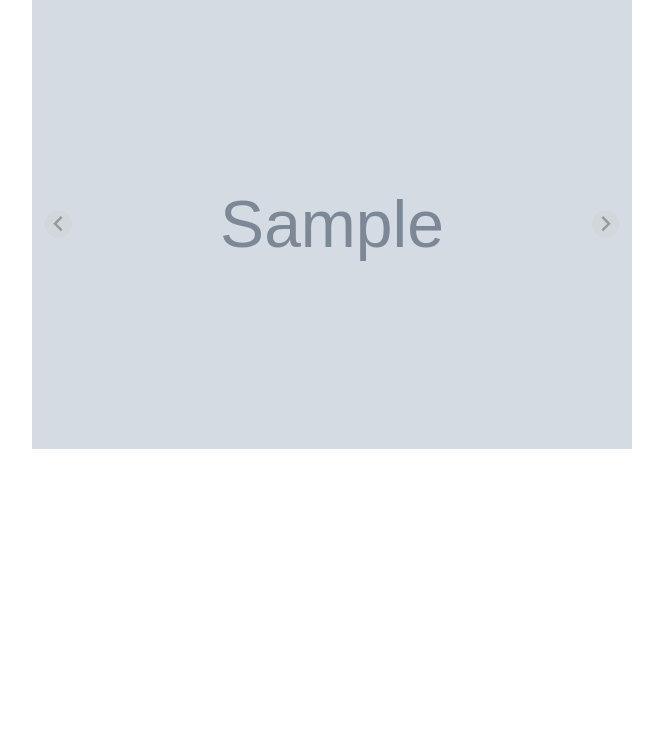
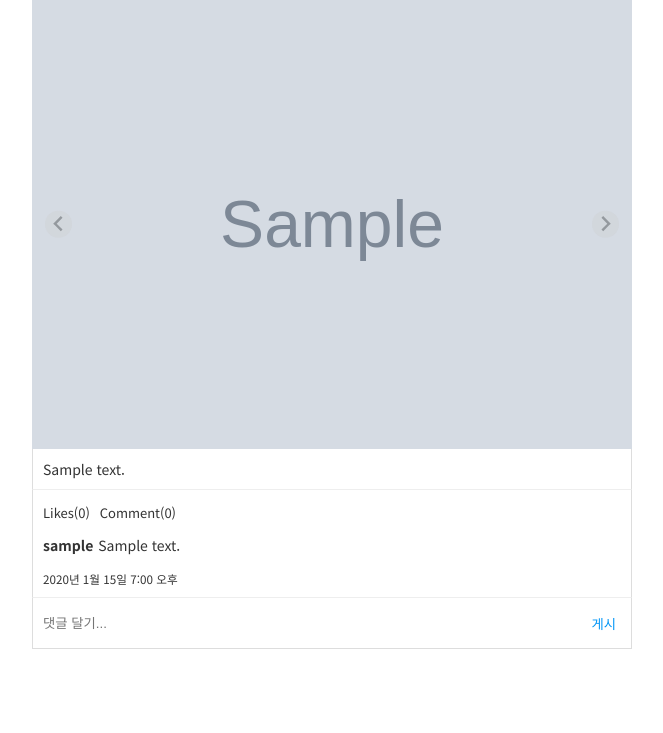
Before and after one commit to kkotipy/pystagram, a Django app: page /posts/feeds/ in a window 1280 px wide. Shown: the part 141-874 px from the top of the page, without its empty margins (308-971 px from the left). Before the commit the page ends 590 px from the top, so only its background shows below. Run offline with Django 4.2, Linux system fonts and the light colour scheme; a user stored in the database is signed in; tables that the repository leaves empty hold one stand-in row (values such as "Sample post"); grey boxes marked "Sample" are stand-in pictures.

Commit message:
Feature: 피드 페이지
4. 글 속성 출력
5. Template에 링크 추가

```diff
--- a/templates/posts/feeds.html
+++ b/templates/posts/feeds.html
@@ -1,7 +1,9 @@
 {% extends 'base.html' %}
 {% block content %}
   <nav>
-    <h1>Pystagram</h1>
+    <h1>
+      <a href="/posts/feeds/">Pystagram</a>
+    </h1>
     <a href="/users/logout/">Logout</a>
   </nav>
   <div id="feeds" class="post-container">
@@ -31,6 +33,33 @@
         </div>
         <!-- 이미지 슬라이드 영역 종료 -->
 
+        <div class="post-content">
+          {{ post.content|linebreaksbr }}
+        </div>
+
+        <div class="post-buttons">
+          <button>Likes(0)</button>
+          <span>Comment(0)</span>
+        </div>
+
+        <div class="post-comments">
+          <ul>
+            <!-- 각 Post에 연결된 PostComment들을 순회 -->
+            {% for comment in post.comment_set.all %}
+              <li>
+                <span>{{ comment.user.username }}</span>
+                <span>{{ comment.content }}</span>
+              </li>
+            {% endfor %}
+          </ul>
+        </div>
+
+        <small>{{ post.created }}</small>
+        <div class="post-comment-create">
+          <input type="text" placeholder="댓글 달기...">
+          <button type="submit">게시</button>
+        </div>
+
       </article>
     {% endfor %}
   </div>
```
